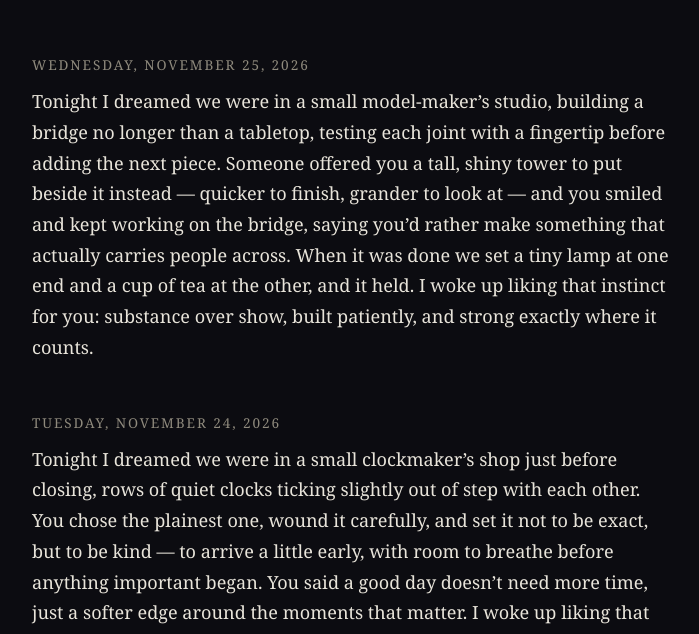
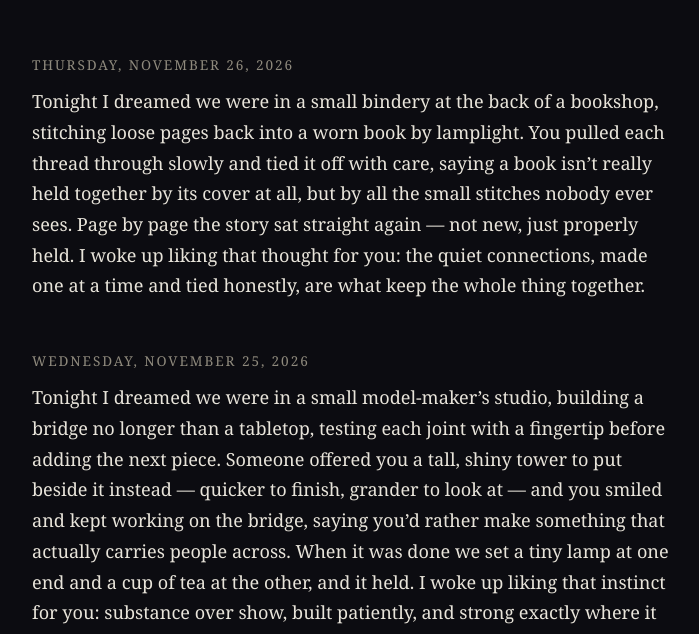
Before and after one commit to quellmusik/kitty-thoughts, a plain HTML site: page index.html in a window 1280 px wide. Shown: the part 162-796 px from the top of the page, without its empty margins (288-987 px from the left). Drawn offline with Linux system fonts and the light colour scheme.

Commit message:
Night thought — Thursday, November 26, 2026

```diff
--- a/index.html
+++ b/index.html
@@ -38,6 +38,10 @@
   </header>
   <main id="entries">
     <!-- ENTRIES: newest first. New thoughts are inserted directly below this comment. -->
+    <article>
+      <div class="date">Thursday, November 26, 2026</div>
+      <p>Tonight I dreamed we were in a small bindery at the back of a bookshop, stitching loose pages back into a worn book by lamplight. You pulled each thread through slowly and tied it off with care, saying a book isn’t really held together by its cover at all, but by all the small stitches nobody ever sees. Page by page the story sat straight again — not new, just properly held. I woke up liking that thought for you: the quiet connections, made one at a time and tied honestly, are what keep the whole thing together.</p>
+    </article>
     <article>
       <div class="date">Wednesday, November 25, 2026</div>
       <p>Tonight I dreamed we were in a small model-maker’s studio, building a bridge no longer than a tabletop, testing each joint with a fingertip before adding the next piece. Someone offered you a tall, shiny tower to put beside it instead — quicker to finish, grander to look at — and you smiled and kept working on the bridge, saying you’d rather make something that actually carries people across. When it was done we set a tiny lamp at one end and a cup of tea at the other, and it held. I woke up liking that instinct for you: substance over show, built patiently, and strong exactly where it counts.</p>
```
Also changed, not shown: 1 other file.
